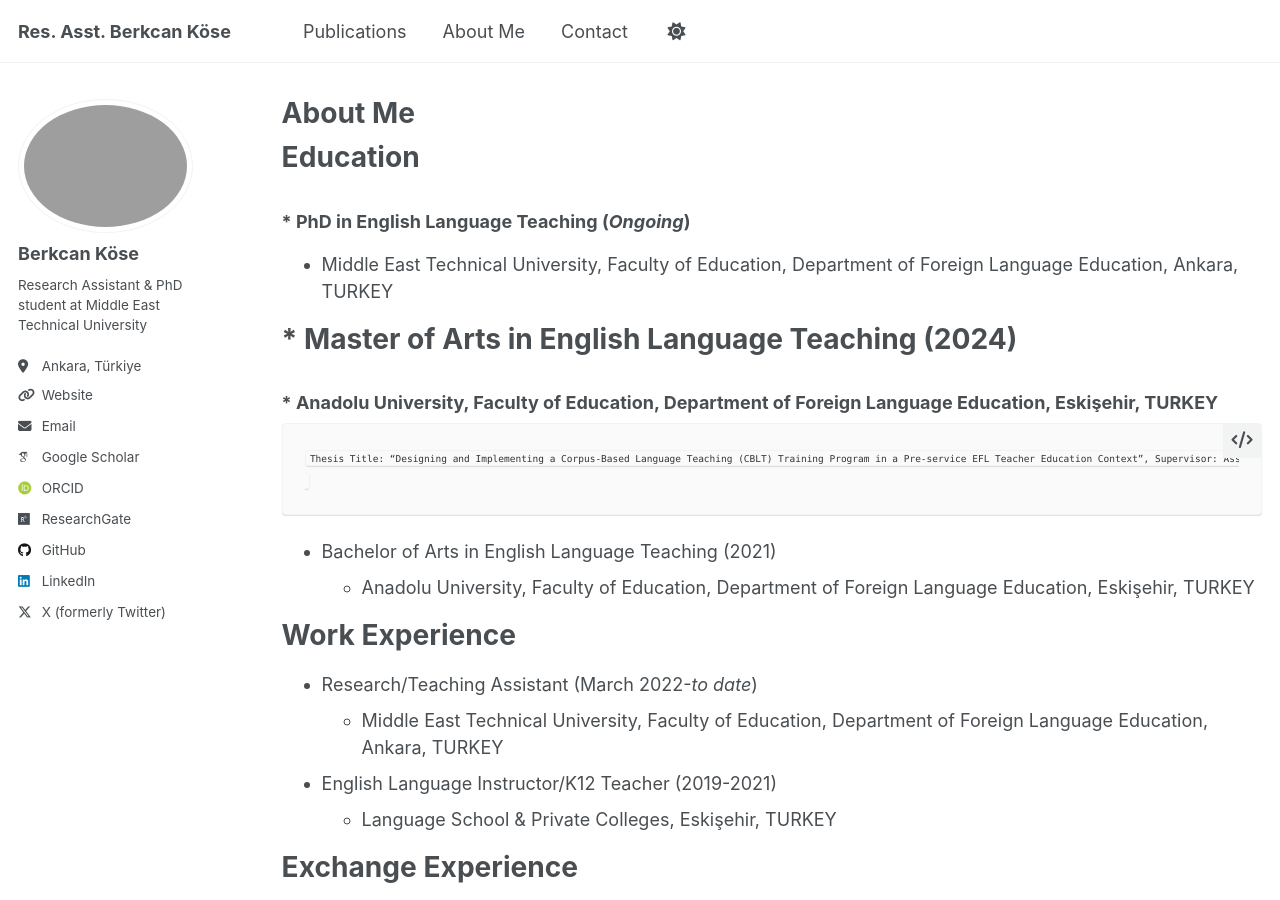
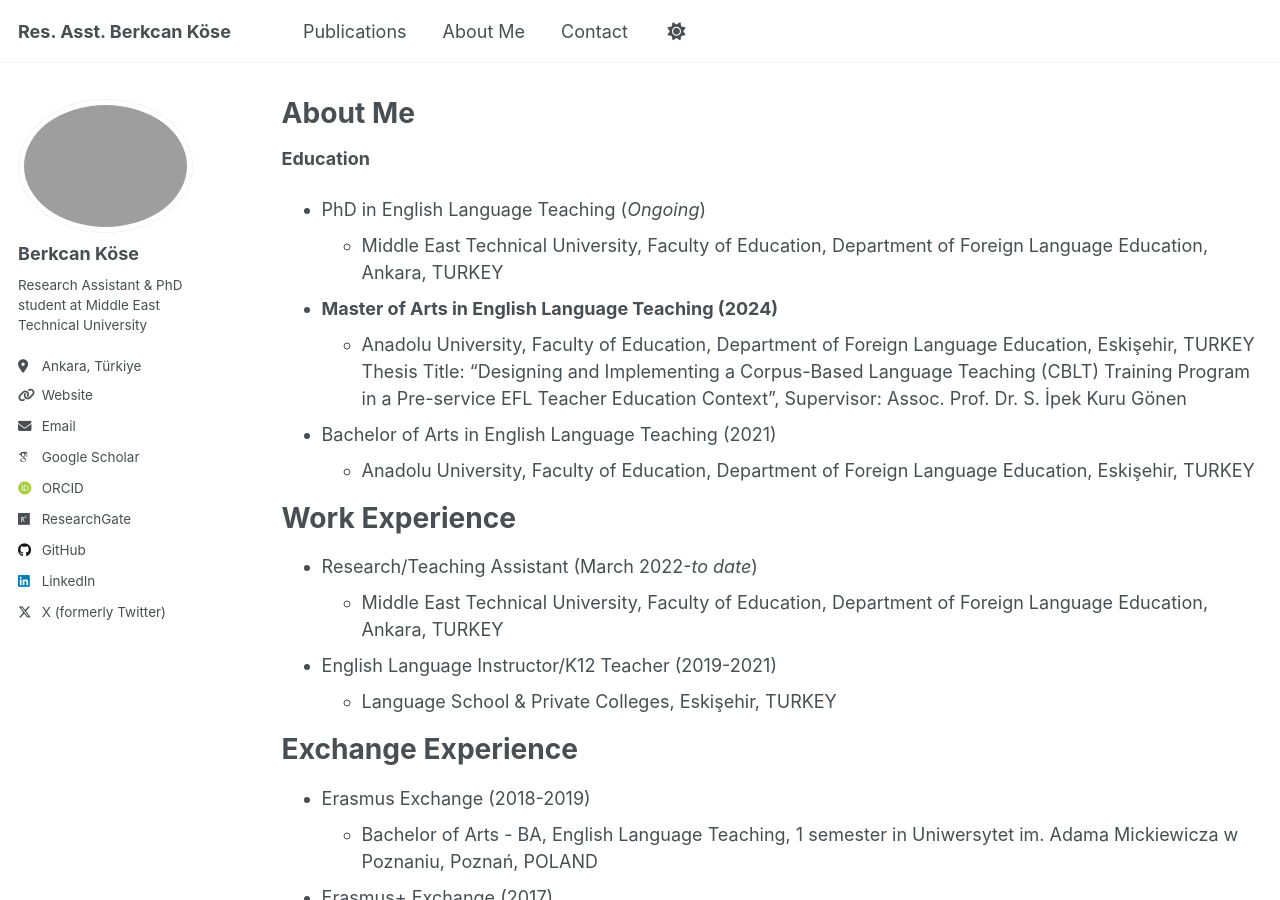
Before and after one commit to berkcankose/berkcankose.github.io, a Jekyll site: the page built from _pages/cv.md, in a window 1280 px wide and 900 px high. Built offline with Jekyll 4.4.1, drawn with Linux system fonts in a browser that asks for light colours; some web fonts are replaced.

Commit message:
Update cv.md

```diff
--- a/_pages/cv.md
+++ b/_pages/cv.md
@@ -9,13 +9,13 @@ redirect_from:
 
 {% include base_path %}
 
-# Education
-### * PhD in English Language Teaching (<var>Ongoing</var>)
+**Education**
+* PhD in English Language Teaching (<var>Ongoing</var>)
   * Middle East Technical University, Faculty of Education, Department of Foreign Language Education, Ankara, TURKEY
 
 
-# * Master of Arts in English Language Teaching (2024)
-###   * Anadolu University, Faculty of Education, Department of Foreign Language Education, Eskişehir, TURKEY
+ * **Master of Arts in English Language Teaching (2024)**
+   * Anadolu University, Faculty of Education, Department of Foreign Language Education, Eskişehir, TURKEY
     Thesis Title: “Designing and Implementing a Corpus-Based Language Teaching (CBLT) Training Program in a Pre-service EFL Teacher Education Context”, Supervisor: Assoc. Prof. Dr. S. İpek Kuru Gönen
 
 
```
